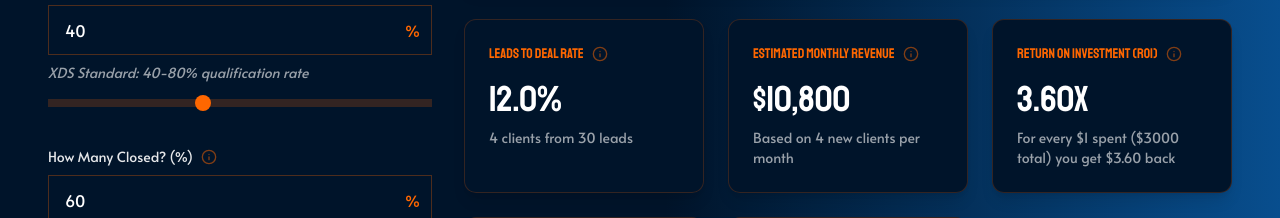
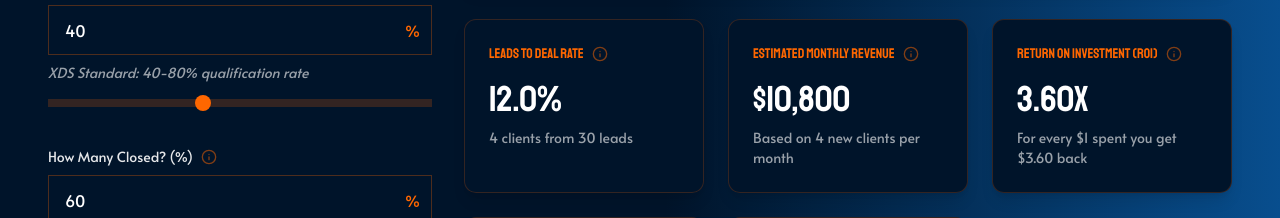
Before and after one commit to jack-xcelerate/sales-calculator, a Next.js app: page / in a window 1280 px wide. Shown: the part 1080-1298 px from the top of the page. Built offline with nearby package versions, Linux system fonts and the light colour scheme.

Commit message:
Added screenshot and share functionality

```diff
--- a/app/components/sales-calculator.tsx
+++ b/app/components/sales-calculator.tsx
@@ -289,7 +289,7 @@ const captureCalculator = () => {
                 <MetricCard
                   label="Return on Investment (ROI)"
                   value={`${metrics.roas.toFixed(2)}x`}
-                  subtitle={`For every $1 spent ($${inputs.monthlyMarketingBudget + inputs.managementFee} total) you get $${metrics.roas.toFixed(2)} back`}
+                  subtitle={`For every $1 spent you get $${metrics.roas.toFixed(2)} back`}
                   tooltipContent="Return on total investment including ad spend and management fees"
                 />
                 <MetricCard
```
